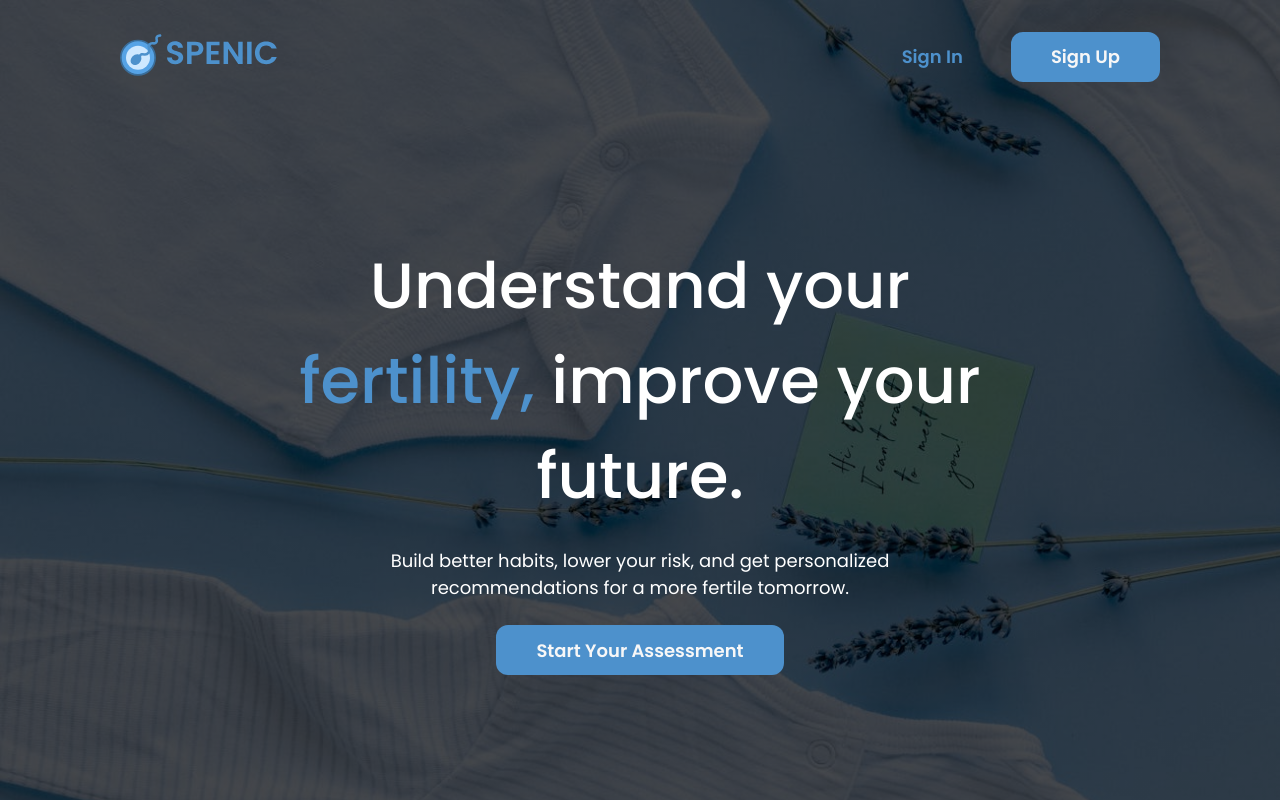
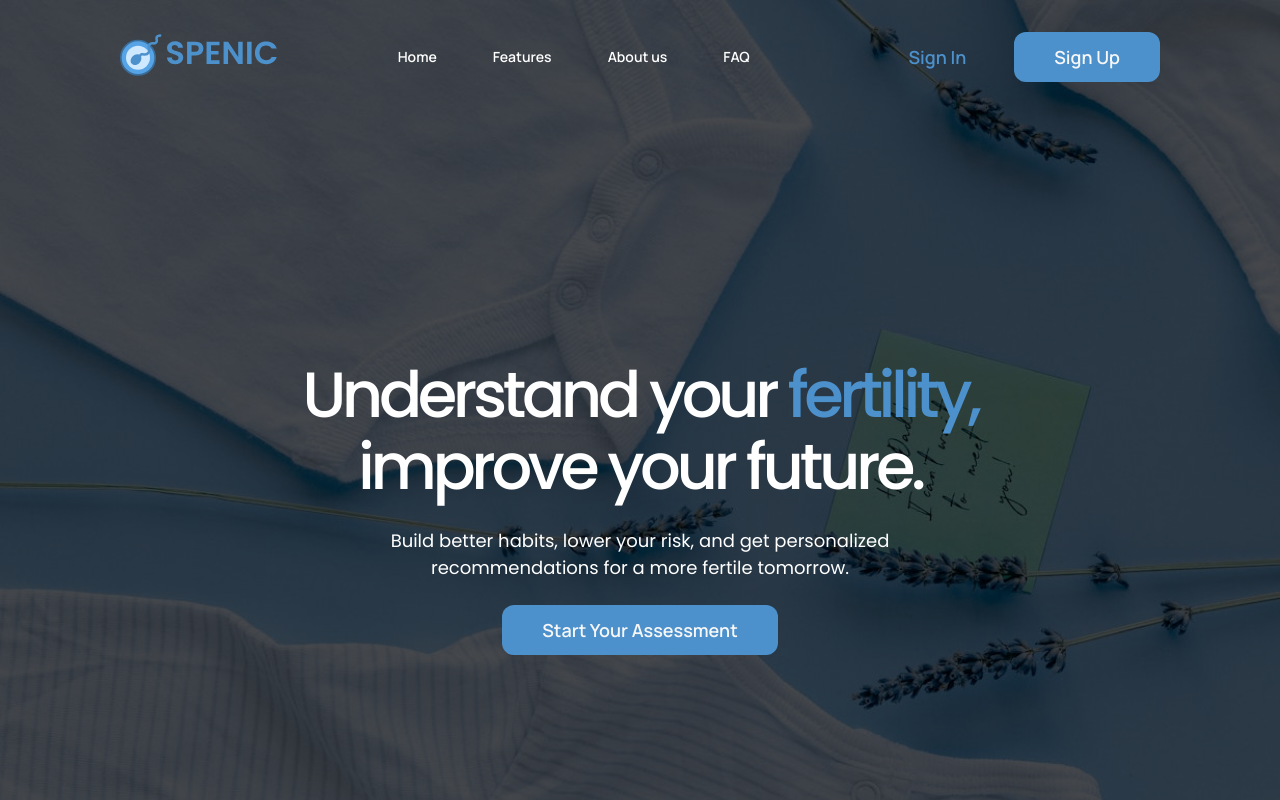
Before and after one commit to EjikeOdoh/group-2, a React (Vite) app: page / in a window 1280 px wide. Shown: the top 800 px of the page. Built offline with nearby package versions, Linux system fonts and the light colour scheme.

Commit message:
Implement designer's concerns in landing page

```diff
--- a/src/index.css
+++ b/src/index.css
@@ -5,7 +5,7 @@
   --alt-secondary-text: #A0A0A0;
   --primary: #4D91CC;
   --gray-text: #9EA2AE;
-
+  --text-white: #FFFFFF;
 
   --primary-border: #333333;
   --border: #B8C2D2;
@@ -35,6 +35,15 @@ button, input {
   font-family: inherit;
 }
 
+button {
+  font-family: 'Manrope', sans-serif;
+  font-weight: 600;
+}
+
+a {
+  text-decoration: none;
+}
+
 body {
   font-family: "Poppins", sans-serif;
   max-width: 1440px;
--- a/src/pages/LandingPage.jsx
+++ b/src/pages/LandingPage.jsx
@@ -14,6 +14,7 @@ import { GrDocumentTransfer } from 'react-icons/gr'
 import { VscGraphLine } from 'react-icons/vsc'
 import { LuLeaf } from 'react-icons/lu'
 import { useState } from 'react'
+import { MdMenu } from 'react-icons/md'
 
 
 
@@ -148,10 +149,25 @@ export default function LandingPage() {
                     <div className={styles.logo}>
                         <img src={Logo} alt="Logo" />
                     </div>
+
+
+                    <ul className={styles.menu}>
+                        <li><a href="">Home</a></li>
+                        <li><a href="">Features</a></li>
+                        <li><a href="">About us</a></li>
+                        <li><a href="">FAQ</a></li>
+                    </ul>
+
                     <div className={styles.btns}>
                         <button className={styles.signInBtn}>Sign In</button>
                         <button className={styles.signUpBtn}>Sign Up</button>
                     </div>
+
+
+                    <button className={styles.menuBtn}>
+                        <MdMenu size={24} />
+                    </button>
+
                 </nav>
 
                 <div className={styles.hero}>
@@ -238,7 +254,7 @@ export default function LandingPage() {
                         health profile.</h1>
                     <button>Start Assessment</button>
                 </div>
-                <div>
+                <div className={styles.image}>
                     <img src={Drug} alt="Temi will provide it" />
                 </div>
             </div>
@@ -250,9 +266,9 @@ export default function LandingPage() {
                     </div>
                     <small>Your Fertility Companion</small>
                     <div className={styles.smIcons}>
-                        <FaInstagram />
-                        <CiLinkedin />
-                        <CiTwitter />
+                        <FaInstagram size={24} />
+                        <CiLinkedin size={28} />
+                        <CiTwitter size={28} />
 
                     </div>
                 </div>
--- a/src/styles/landingPage.module.css
+++ b/src/styles/landingPage.module.css
@@ -17,7 +17,7 @@
     background-image: url(../images/bg.jpg);
     background-size: cover;
     background-repeat: no-repeat;
-    min-height: 800px;
+    height: 900px;
     border-image: linear-gradient(rgba(0, 0, 0, 0.7), rgba(0, 0, 0, 0.7)) fill 1;
     display: flex;
     flex-direction: column;
@@ -28,6 +28,25 @@
     align-items: center;
     justify-content: space-between;
     padding: 30px 120px;
+}
+
+
+.navbar ul {
+    list-style-type: none;
+    display: flex;
+    gap: 8px;
+}
+
+.navbar .menuBtn {
+    display: none;
+}
+
+.menu a {
+    padding: 12px 24px;
+    color: var(--text-white);
+    font-weight: 600;
+    font-size: 0.875rem;
+    font-family: 'Manrope', sans-serif;
 }
 
 .btns {
@@ -55,6 +74,8 @@
     font-size: 4rem;
     font-weight: 500;
     color: white;
+    letter-spacing: -0.07em;
+    line-height: 72px;
 }
 
 .hero h1 span {
@@ -184,7 +205,11 @@
     background-color: var(--primary);
     display: flex;
     align-items: center;
-    gap: 30px;
+    gap: 100px;
+}
+
+.texts {
+    max-width: 90ch;
 }
 
 .texts h1 {
@@ -192,11 +217,17 @@
     font-size: 2.5rem;
     color: white;
     margin-bottom: 32px;
+    letter-spacing: -0.07em;
+    line-height: 56px;
 }
 
 .texts button {
     background-color: white;
     color: var(--primary);
+}
+
+.image {
+  display: flex;
 }
 
 .footer {
@@ -206,14 +237,26 @@
     gap: 60px;
 }
 
-.left {
+.footer .left {
     display: grid;
     gap: 8px;
     height: fit-content;
 }
 
-.left .logo {
+.footer .left .logo {
    width: 200px;
+}
+
+.footer .left small {
+    font-family: "Manrope", sans-serif;
+    font-size: 1.125rem;
+    color: var(--primary-border);
+}
+
+.left .smIcons {
+    display: flex;
+    gap: 12px;
+    align-items: center;
 }
 
 .right {
@@ -229,6 +272,7 @@
 .footerCol h3 {
     color: #1E1E1E;
     font-size: 1.35rem;
+    font-weight: 600;
 }
 
 .footerCol p {
```
